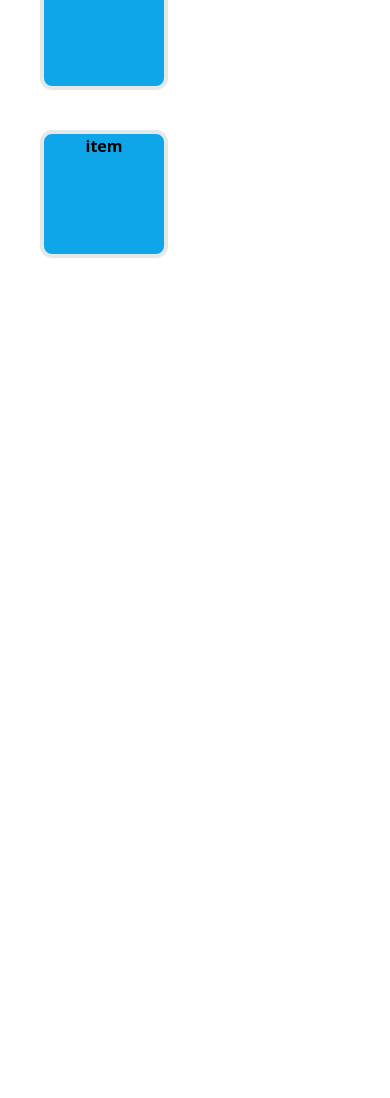
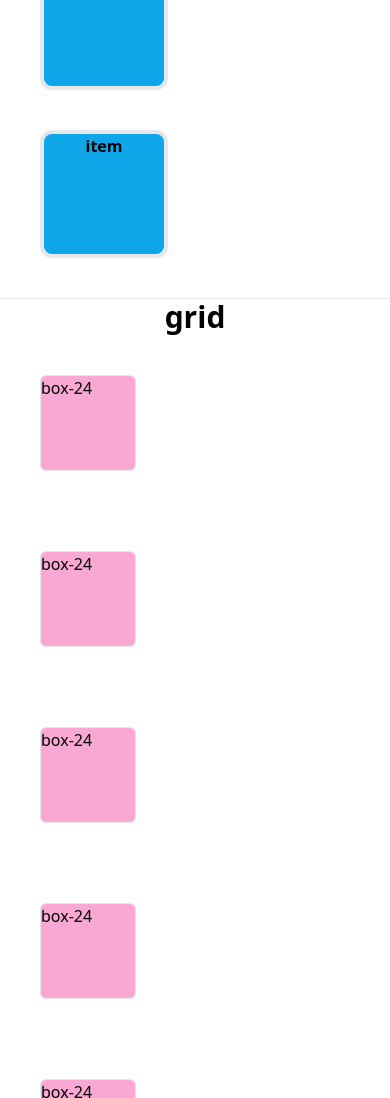
Before and after one commit to SudiptaRoy05/TailwindCss, a plain HTML site: page index.html in a window 390 px wide. Shown: the part 2168-3266 px from the top of the page. Before the commit the page ends 2426 px from the top, so only its background shows below. Drawn offline with nearby package versions, Linux system fonts and the light colour scheme.

Commit message:
more-responsive

```diff
--- a/index.html
+++ b/index.html
@@ -52,6 +52,37 @@
                 <div class="bg-sky-500 m-10 border border-4 text-center font-bold w-32 h-32 rounded-xl">item</div>
              </div>
         </section>
+        <hr>
+        <section>
+            <h1 class="text-3xl font-bold text-center">grid</h1>
+            <div class="grid sm:grid-cols-2 md:grid-cols-3 lg:grid-cols-4">
+                <div class="w-24 h-24 bg-pink-300 m-10 border rounded-md">box-24</div>
+            <div class="w-24 h-24 bg-pink-300 m-10 border rounded-md">box-24</div>
+            <div class="w-24 h-24 bg-pink-300 m-10 border rounded-md">box-24</div>
+            <div class="w-24 h-24 bg-pink-300 m-10 border rounded-md">box-24</div>
+            <div class="w-24 h-24 bg-pink-300 m-10 border rounded-md">box-24</div>
+            <div class="w-24 h-24 bg-pink-300 m-10 border rounded-md">box-24</div>
+            <div class="w-24 h-24 bg-pink-300 m-10 border rounded-md">box-24</div>
+            <div class="w-24 h-24 bg-pink-300 m-10 border rounded-md">box-24</div>
+            <div class="w-24 h-24 bg-pink-300 m-10 border rounded-md">box-24</div>
+            <div class="w-24 h-24 bg-pink-300 m-10 border rounded-md">box-24</div>
+            <div class="w-24 h-24 bg-pink-300 m-10 border rounded-md">box-24</div>
+            <div class="w-24 h-24 bg-pink-300 m-10 border rounded-md">box-24</div>
+            <div class="w-24 h-24 bg-pink-300 m-10 border rounded-md">box-24</div>
+            <div class="w-24 h-24 bg-pink-300 m-10 border rounded-md">box-24</div>
+            <div class="w-24 h-24 bg-pink-300 m-10 border rounded-md">box-24</div>
+            <div class="w-24 h-24 bg-pink-300 m-10 border rounded-md">box-24</div>
+            <div class="w-24 h-24 bg-pink-300 m-10 border rounded-md">box-24</div>
+            <div class="w-24 h-24 bg-pink-300 m-10 border rounded-md">box-24</div>
+            <div class="w-24 h-24 bg-pink-300 m-10 border rounded-md">box-24</div>
+            <div class="w-24 h-24 bg-pink-300 m-10 border rounded-md">box-24</div>
+            <div class="w-24 h-24 bg-pink-300 m-10 border rounded-md">box-24</div>
+            <div class="w-24 h-24 bg-pink-300 m-10 border rounded-md">box-24</div>
+            <div class="w-24 h-24 bg-pink-300 m-10 border rounded-md">box-24</div>
+            <div class="w-24 h-24 bg-pink-300 m-10 border rounded-md">box-24</div>
+        </div>
+
+        </section>
     </main>
 </body>
 </html>
```
